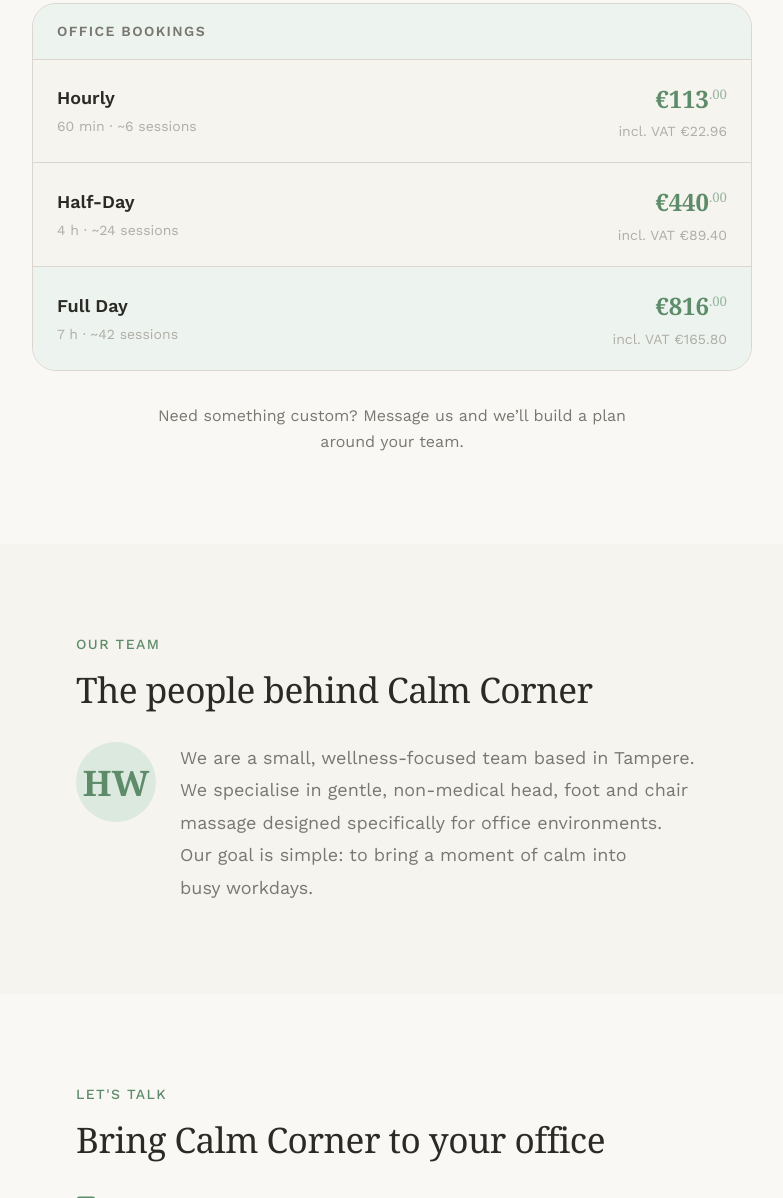
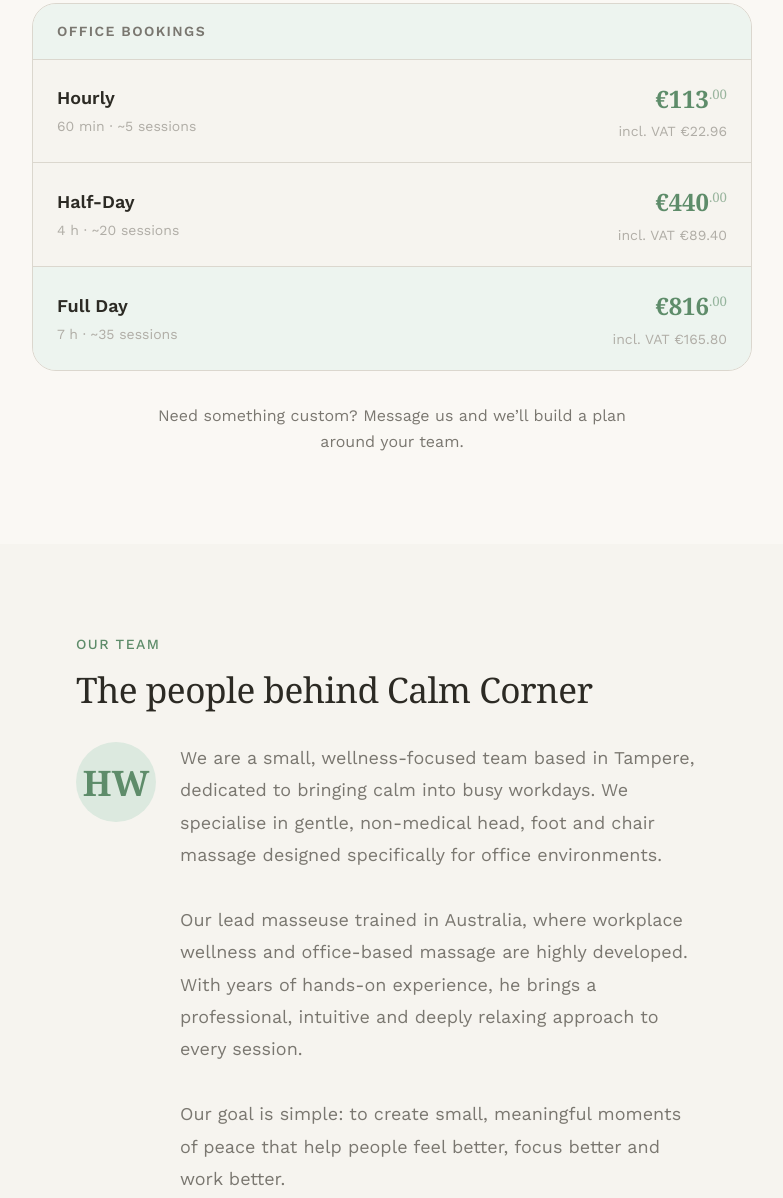
Before and after one commit to desilvasha/calm-corner, a plain HTML site: page index.html in a window 1280 px wide. Shown: the part 2922-4120 px from the top of the page, without its empty margins (248-1031 px from the left). Drawn offline with nearby package versions, Linux system fonts and the light colour scheme; a web font is replaced by a local one.

Commit message:
Update session counts (10-min break/hour) and expand team bio

```diff
--- a/i18n.js
+++ b/i18n.js
@@ -63,16 +63,16 @@ const translations = {
   "pricing.hourly":   { en: "Hourly",              fi: "Tuntivaraus" },
   "pricing.halfday":  { en: "Half-Day",            fi: "Puoli päivää" },
   "pricing.fullday":  { en: "Full Day",            fi: "Koko päivä" },
-  "pricing.hourly.desc":   { en: "~6 sessions",   fi: "~6 sessiota" },
-  "pricing.halfday.desc":  { en: "~24 sessions",  fi: "~24 sessiota" },
-  "pricing.fullday.desc":  { en: "~42 sessions",  fi: "~42 sessiota" },
+  "pricing.hourly.desc":   { en: "~5 sessions",   fi: "~5 sessiota" },
+  "pricing.halfday.desc":  { en: "~20 sessions",  fi: "~20 sessiota" },
+  "pricing.fullday.desc":  { en: "~35 sessions",  fi: "~35 sessiota" },
   "pricing.packages.label": { en: "Office Bookings", fi: "Toimistovaraukset" },
   "pricing.note":     { en: "Need something custom? Message us and we\u2019ll build a plan around your team.", fi: "Tarvitsetko räätälöidyn ratkaisun? Kirjoita meille ja suunnitellaan tiimillesi sopiva paketti." },
 
   // ── Krishan ──
   "krishan.tag":      { en: "Our team",                    fi: "Tiimimme" },
   "krishan.title":    { en: "The people behind Calm Corner", fi: "Calm Cornerin tekijät" },
-  "krishan.text":     { en: "We are a small, wellness-focused team based in Tampere. We specialise in gentle, non-medical head, foot and chair massage designed specifically for office environments. Our goal is simple: to bring a moment of calm into busy workdays.", fi: "Olemme pieni, hyvinvointiin keskittyvä tiimi Tampereelta. Olemme erikoistuneet lempeään, ei-lääkinnälliseen pää-, jalka- ja tuolihierontaan, joka on suunniteltu erityisesti toimistoympäristöihin. Tavoitteemme on yksinkertainen: tuoda rauhoittava hetki kiireisiin työpäiviin." },
+  "krishan.text":     { en: "We are a small, wellness&#8209;focused team based in Tampere, dedicated to bringing calm into busy workdays. We specialise in gentle, non&#8209;medical head, foot and chair massage designed specifically for office environments.<br><br>Our lead masseuse trained in Australia, where workplace wellness and office&#8209;based massage are highly developed. With years of hands&#8209;on experience, he brings a professional, intuitive and deeply relaxing approach to every session.<br><br>Our goal is simple: to create small, meaningful moments of peace that help people feel better, focus better and work better.", fi: "Olemme pieni, hyvinvointiin keskittyvä tiimi Tampereelta, ja tavoitteenamme on tuoda rauhallisuutta kiireisiin työpäiviin. Olemme erikoistuneet lempeään, ei-lääkinnälliseen pää-, jalka- ja tuolihierontaan, joka on suunniteltu erityisesti toimistoympäristöihin.<br><br>Päähoitajamme on kouluttautunut Australiassa, missä työpaikkaterveys ja toimistohieronta ovat pitkälle kehittyneitä. Vuosien käytännön kokemuksella hän tuo jokaiseen istuntoon ammattimaisen, intuitiivisen ja syvästi rentouttavan otteen.<br><br>Tavoitteemme on yksinkertainen: luoda pieniä, merkityksellisiä rauhan hetkiä, jotka auttavat ihmisiä voimaan paremmin, keskittymään paremmin ja työskentelemään paremmin." },
 
   // ── Contact ──
   "contact.tag":      { en: "Let's talk",                     fi: "Keskustellaan" },
--- a/index.html
+++ b/index.html
@@ -215,7 +215,7 @@
             <div class="package-item">
               <div class="package-left">
                 <p class="package-name" data-i18n="pricing.hourly">Hourly</p>
-                <p class="package-meta">60 min &middot; <span data-i18n="pricing.hourly.desc">~6 sessions</span></p>
+                <p class="package-meta">60 min &middot; <span data-i18n="pricing.hourly.desc">~5 sessions</span></p>
               </div>
               <div class="package-price-wrap">
                 <p class="package-price">&euro;113<span class="session-cents">.00</span></p>
@@ -225,7 +225,7 @@
             <div class="package-item">
               <div class="package-left">
                 <p class="package-name" data-i18n="pricing.halfday">Half-Day</p>
-                <p class="package-meta">4 h &middot; <span data-i18n="pricing.halfday.desc">~24 sessions</span></p>
+                <p class="package-meta">4 h &middot; <span data-i18n="pricing.halfday.desc">~20 sessions</span></p>
               </div>
               <div class="package-price-wrap">
                 <p class="package-price">&euro;440<span class="session-cents">.00</span></p>
@@ -235,7 +235,7 @@
             <div class="package-item package-item--highlight">
               <div class="package-left">
                 <p class="package-name" data-i18n="pricing.fullday">Full Day</p>
-                <p class="package-meta">7 h &middot; <span data-i18n="pricing.fullday.desc">~42 sessions</span></p>
+                <p class="package-meta">7 h &middot; <span data-i18n="pricing.fullday.desc">~35 sessions</span></p>
               </div>
               <div class="package-price-wrap">
                 <p class="package-price">&euro;816<span class="session-cents">.00</span></p>
@@ -258,7 +258,7 @@
           <div class="krishan-avatar">
             <div class="avatar-placeholder">HW</div>
           </div>
-          <p class="krishan-text" data-i18n="krishan.text">We are a small, wellness-focused team based in Tampere. We specialise in gentle, non-medical head, foot and chair massage designed specifically for office environments. Our goal is simple: to bring a moment of calm into busy workdays.</p>
+          <p class="krishan-text" data-i18n="krishan.text">We are a small, wellness&#8209;focused team based in Tampere, dedicated to bringing calm into busy workdays. We specialise in gentle, non&#8209;medical head, foot and chair massage designed specifically for office environments.<br><br>Our lead masseuse trained in Australia, where workplace wellness and office&#8209;based massage are highly developed. With years of hands&#8209;on experience, he brings a professional, intuitive and deeply relaxing approach to every session.<br><br>Our goal is simple: to create small, meaningful moments of peace that help people feel better, focus better and work better.</p>
         </div>
       </div>
     </section>
```
